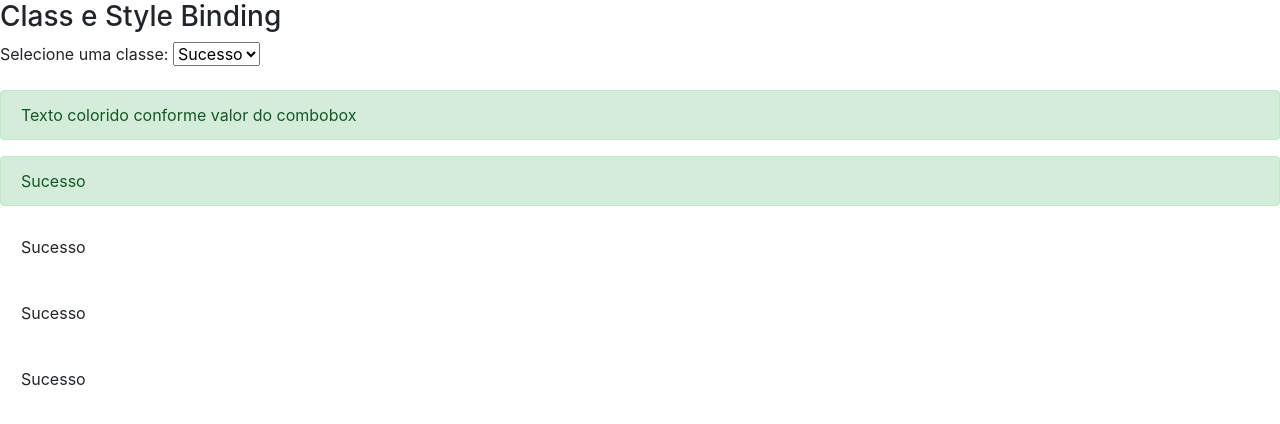
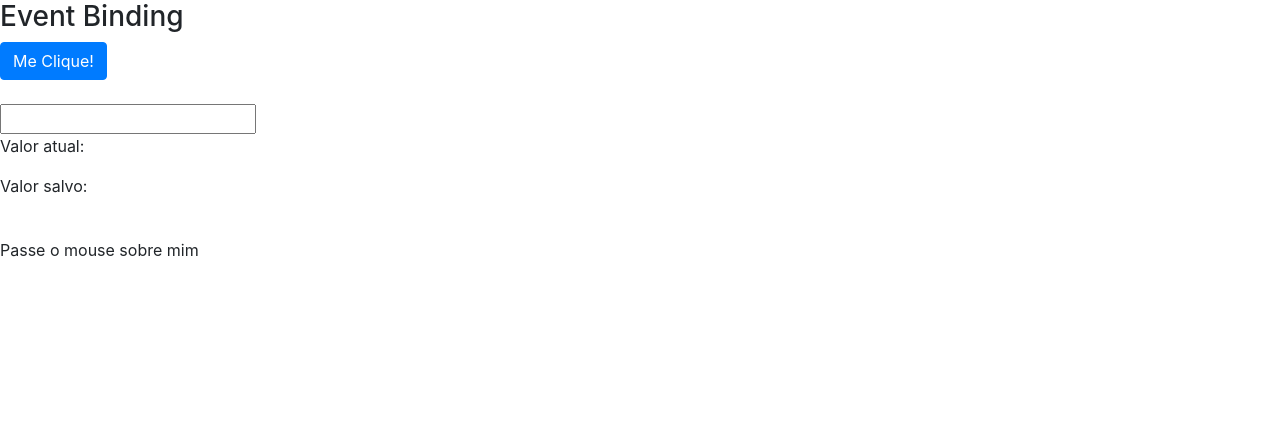
Before and after one commit to RafaelMoura29/aprendendo-angular, an Angular app in the folder curso-loiane/data-binding/: page / in a window 1280 px wide. Shown: the top 424 px of the page. Built offline with nearby package versions, Linux system fonts and the light colour scheme.

Commit message:
Event binding

```diff
--- a/curso-loiane/data-binding/src/app/data-binding/data-binding.component.css
+++ b/curso-loiane/data-binding/src/app/data-binding/data-binding.component.css
@@ -0,0 +1,4 @@
+.highlight {
+  background-color: yellow;
+  font-weight: bold;
+}
--- a/curso-loiane/data-binding/src/app/data-binding/data-binding.component.html
+++ b/curso-loiane/data-binding/src/app/data-binding/data-binding.component.html
@@ -15,7 +15,7 @@
     <img bind-src="urlImagem">
   </article> -->
 
-  <article>
+  <!-- <article>
     <h3>Class e Style Binding</h3>
     <div>
       Selecione uma classe:
@@ -46,6 +46,28 @@
       </div>
 
     </div>
+  </article> -->
+
+  <article>
+    <h3>Event Binding</h3>
+    <div>
+      <button (click)="botaoClicado()" class="btn btn-primary">
+        Me Clique!
+      </button>
+      <br><br>
+
+      <input type="text" (keyup)="onKeyUp($event)" (keyup.enter)="salvarValor(campoInput.value)"
+        (blur)="salvarValor(campoInput.value)" #campoInput />
+
+      <p>Valor atual: {{ valorAtual }}</p>
+      <p>Valor salvo: {{ valorSalvo }}</p>
+
+      <br>
+
+      <span (mouseover)="onMouseOverOut()" (mouseout)="onMouseOverOut()" [class.highlight]="isMouseOver">
+        Passe o mouse sobre mim
+      </span>
+    </div>
   </article>
 
 </section>
--- a/curso-loiane/data-binding/src/app/data-binding/data-binding.component.ts
+++ b/curso-loiane/data-binding/src/app/data-binding/data-binding.component.ts
@@ -11,6 +11,10 @@ export class DataBindingComponent implements OnInit {
   cursoAngular: boolean = true;
   urlImagem: string = 'http://lorempixel.com/400/200/nature/'
 
+  valorAtual: string = ''
+  valorSalvo: string = ''
+  isMouseOver: boolean = false
+
   getValor(){
     return 1;
   }
@@ -19,6 +23,22 @@ export class DataBindingComponent implements OnInit {
     return true;
   }
 
+  onKeyUp(evento: KeyboardEvent){
+    this.valorAtual = (<HTMLInputElement>evento.target).value
+  }
+
+  salvarValor(valor){
+    this.valorSalvo = valor
+  }
+
+  onMouseOverOut(){
+    this.isMouseOver = !this.isMouseOver
+  }
+
+  botaoClicado(){
+    alert("The botão foi clicado")
+  }
+
   constructor() { }
 
   ngOnInit(): void {
```
